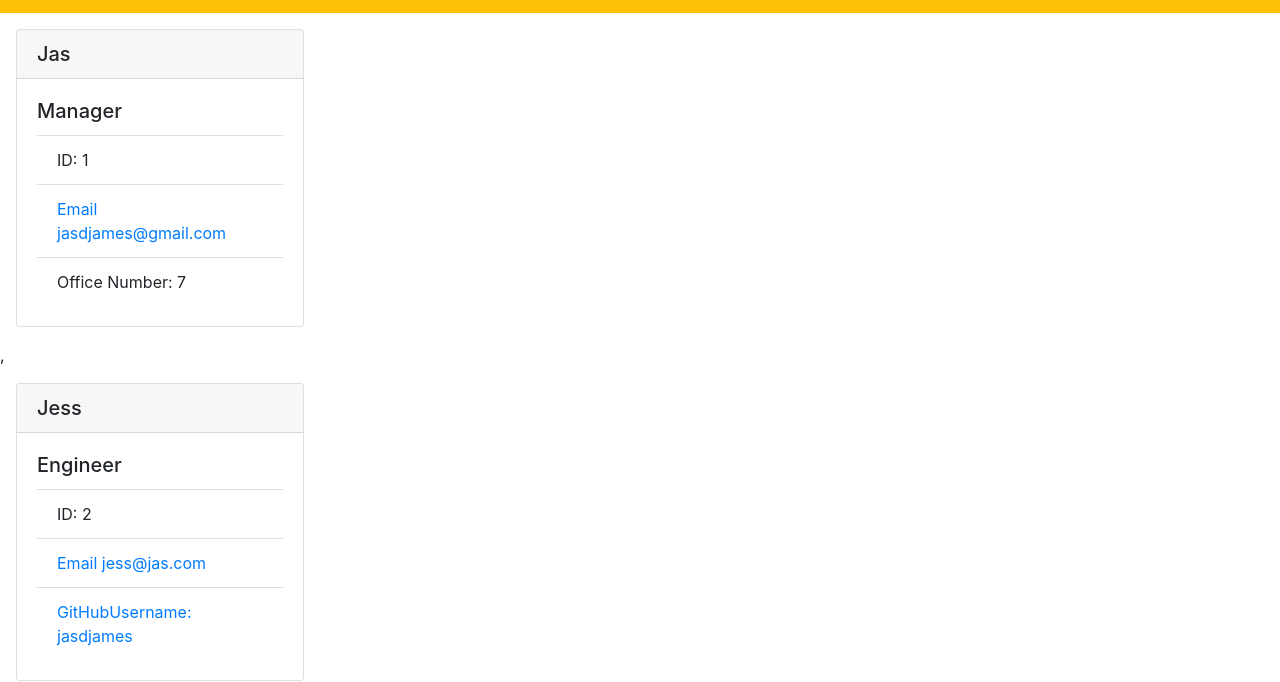
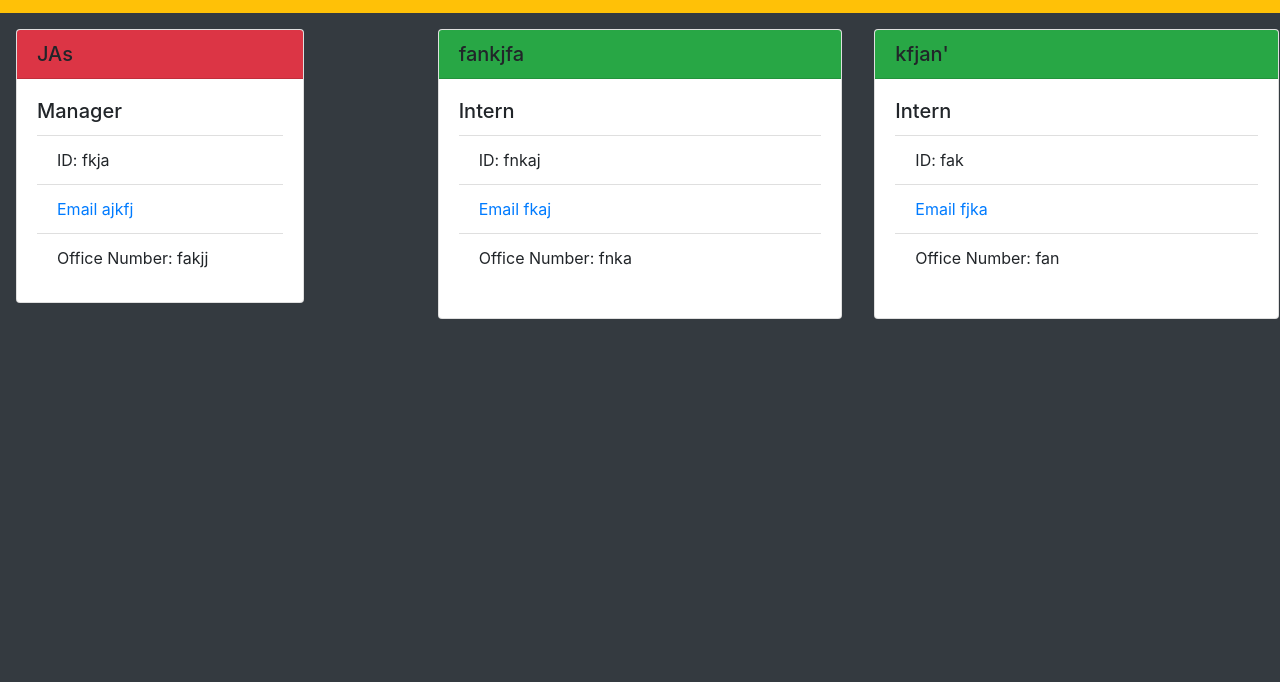
Before and after one commit to jasdjames/team-profile-generator, a website: page portfolios/teamProfile.html in a window 1280 px wide. Shown: the part 126-808 px from the top of the page. Drawn offline with nearby package versions, Linux system fonts and the light colour scheme.

Commit message:
added card style

```diff
--- a/portfolios/index.js
+++ b/portfolios/index.js
@@ -85,7 +85,7 @@ const buildPage = () => {
 
     // Add the information to a card on HTML
 
-    const myTeam = buildHTMLTemplate(allTheCards);
+    const myTeam = buildHTMLTemplate(allTheCards.join(''));
 
 
     fs.writeFileSync('./teamProfile.html', myTeam);
--- a/portfolios/teamProfile.html
+++ b/portfolios/teamProfile.html
@@ -13,48 +13,52 @@
     <title>My Team</title>
 </head>
 
-<body>
+<body class ="bg-dark">
     <nav class="navbar navbar-light bg-warning d-flex justify-content-center" id="nav">
         <h1 class="display-1">My Team</h1>
     </nav>
 
-    <div id="cardHere">
-    <div class="card m-3" style="width: 18rem;">
-<h5 class="card-header">Jas</h5>
+    <div class="card-deck">
+    <div class="col-4 mb-3" id="cardHere">
+
+<div class="card m-3 " style="width: 18rem;">
+<h5 class="card-header bg-danger">JAs</h5>
 <div class="card-body">
     <h5 class="card-title">Manager</h5>
     <ul class="list-group list-group-flush">
-        <li class="list-group-item"> ID: 1</li>
-        <li class="list-group-item"><a href="mailto:jasdjames@gmail.com">Email jasdjames@gmail.com</a> </li>
-        <li class="list-group-item"> Office Number: 7</li>
+        <li class="list-group-item"> ID: fkja</li>
+        <li class="list-group-item"><a href="mailto:ajkfj">Email ajkfj</a> </li>
+        <li class="list-group-item"> Office Number: fakjj</li>
+    </ul>
+
+    </div>
+</div>
+</div><div class="card m-3" style="width: 18rem;">
+<h5 class="card-header bg-success">fankjfa</h5>
+<div class="card-body">
+    <h5 class="card-title">Intern</h5>
+    <ul class="list-group list-group-flush">
+        <li class="list-group-item"> ID: fnkaj</li>
+        <li class="list-group-item"><a href="mailto:fkaj">Email fkaj</a> </li>
+        <li class="list-group-item"> Office Number: fnka</li>
     </ul>
 
 </div>
-</div>,<div class="card m-3" style="width: 18rem;">
-    <h5 class="card-header">Jess</h5>
-    <div class="card-body">
-        <h5 class="card-title">Engineer</h5>
-        <ul class="list-group list-group-flush">
-            <li class="list-group-item"> ID: 2</li>
-            <li class="list-group-item"><a href="mailto:jess@jas.com">Email jess@jas.com</a> </li>
-            <li class="list-group-item"><a href="https://github.com/jasdjames"> GitHubUsername: jasdjames</a> </li>
-        </ul>
-
-    </div>
-    </div>,<div class="card m-3" style="width: 18rem;">
-<h5 class="card-header">Robyn</h5>
+</div><div class="card m-3" style="width: 18rem;">
+<h5 class="card-header bg-success">kfjan'</h5>
 <div class="card-body">
     <h5 class="card-title">Intern</h5>
     <ul class="list-group list-group-flush">
-        <li class="list-group-item"> ID: 3</li>
-        <li class="list-group-item"><a href="mailto:robyn@jas.net">Email robyn@jas.net</a> </li>
-        <li class="list-group-item"> Office Number: University of Houston</li>
+        <li class="list-group-item"> ID: fak</li>
+        <li class="list-group-item"><a href="mailto:fjka">Email fjka</a> </li>
+        <li class="list-group-item"> Office Number: fan</li>
     </ul>
 
 </div>
 </div>
 
 
+    </div>
     </div>
 
 
```
Also changed, not shown: portfolios/dist/engineerTemp.js, portfolios/dist/internTemp.js, portfolios/dist/managerTemp.js, portfolios/dist/wholeTemp.js.
